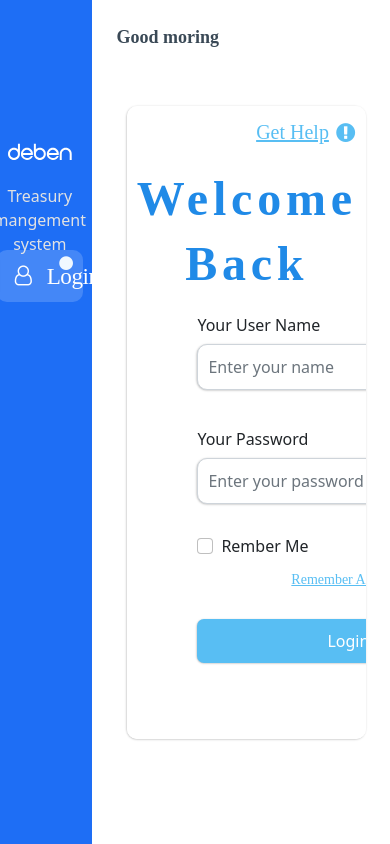
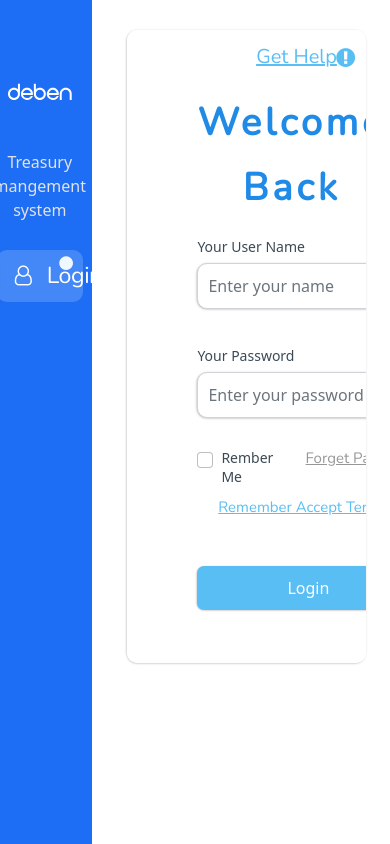
Before and after one commit to Maximus-Semo/dependLogin, a plain HTML site: page index.html in a window 390 px wide. Drawn offline with nearby package versions, Linux system fonts and the light colour scheme; files whose address does not match are found by name.

Commit message:
edit goodmoring

```diff
--- a/index.html
+++ b/index.html
@@ -8,7 +8,7 @@
     <link href="https://cdn.jsdelivr.net/npm/bootstrap@5.1.3/dist/css/bootstrap.min.css" rel="stylesheet" integrity="sha384-1BmE4kWBq78iYhFldvKuhfTAU6auU8tT94WrHftjDbrCEXSU1oBoqyl2QvZ6jIW3" crossorigin="anonymous">
     <!-- so i used font moon because it's loading fast and any one can use it -->
     <!-- i know font awesome and how i can working on , but people in front end advice if the task is small you can use font moon because is loading fast -->
-    <link rel="stylesheet" href="/icomoon/style.css">
+    <link rel="stylesheet" href="./icomoon/style.css">
     <script defer src="javscript.js"></script>
     <title>Login</title>
 </head>
@@ -34,18 +34,20 @@
 
 
 <!-- section welcome and form -->
+
     <div class="col-9 containerWelcome">
         <!-- the message good moring -->
         <div class="messageGoodMoring">
             <h5>Good moring</h5>
         </div>
+
         <!-- the section is from and welcome back -->
         <div class="col-10 contaienrForm">
             <div class="getGelpDiv">
             <a href="#">Get Help <span class="icon-exclamation-circle"></span></a>
             </div>
             <div class="welcomeBackH1">
-                <h1 >welcome Back</h1>
+            <h1 >Welcome Back</h1>
             </div>
             <!-- the the form -->
         <div class="containerForm col-sm-10">
--- a/style.css
+++ b/style.css
@@ -1,3 +1,4 @@
+@import url('https://fonts.googleapis.com/css2?family=Nunito:wght@200&display=swap');
 *{
     padding: 0;
     margin: 0;
@@ -10,7 +11,6 @@
     overflow: hidden;
 }
 .loginDesign{
-    overflow: hidden;
     background-color:#1E6EF5;
     width: 100%;
     height: 100vh !important;
@@ -24,7 +24,33 @@
     top:120px;
     text-align: center;
     color: #E2E2E2;
+    transition: all 0.5s;
+
 }
+@media screen and (max-width: 690px) {
+    .imgContainer {
+        position: absolute;
+        top: 30px;
+        transition: all 0.5s;
+    }
+    .imgContainer p{
+        position: absolute;
+        top: 100px;
+    }
+  }
+  @media screen and (max-width: 580px) {
+    .imgContainer {
+        position: absolute;
+        top: 60px;
+        transition: all 0.5s;
+    }
+    .imgContainer p{
+        position: absolute;
+        top: 90px;
+        transition: all 0.5s;
+    }
+  }
+
 .loginDesign img{
     width: 68%;
     height: 64px;
@@ -52,7 +78,7 @@
     left: 50px ;
     top: 10px;
     width: 10% !important;
-    font-family: 'Nunito';
+    font-family: 'Nunito', sans-serif;
     font-style: normal;
     font-weight: 400;
     font-size: 23.1689px;
@@ -82,21 +108,23 @@
 /*  the end here about logoDeben CSS */
 /* the form CSS */
 .containerWelcome{
-    display: flex;
-    justify-content: center;
-    align-items: center;
-    overflow: hidden;
-    position: relative;
+    margin: auto;
+}
+@media screen and (max-width: 500px) {
+.messageGoodMoring {
+    display: none;
+}
+
 }
 .messageGoodMoring{
-    position: absolute;
-    top: 25px;
-    left: 25px;
+    width: 150px;
+    height: 25px;
+    margin: 20px;
 }
 
 .messageGoodMoring h5{
     color: #3A4956;
-    font-family: 'Nunito';
+    font-family: 'Nunito', sans-serif;
     font-style: normal;
     font-weight: 700;
     font-size: 18px;
@@ -110,11 +138,9 @@
     /* card shadow */
     box-shadow: -0.5px 0.5px 2px rgba(0, 0, 0, 0.25);
     border-radius: 10px;
+    margin: auto;
     position: relative;
-    display: flex;
-    justify-content: center;
-    align-items: center;
-
+    top: 30px;
 }
 .getGelpDiv{
     width: 100px;
@@ -124,7 +150,7 @@
 }
 .getGelpDiv a{
     color: #58BEF3;
-    font-family: 'Nunito';
+    font-family: 'Nunito', sans-serif;
     font-style: normal;
     font-weight: 400;
     font-size: 20px;
@@ -144,10 +170,19 @@
     justify-content: center;
     background-color: #979797;
 }
-.welcomeBackH1 h1{
+@media screen and (max-width: 690px) {
+    .welcomeBackH1 h1 {
+        position: absolute;
+        top: 68px;
+        left: 70px;
+        font-size: 38px !important;
+        transition: all 0.5s;
+    }
+  }
+  .welcomeBackH1 h1{
     position: absolute;
     top: 60px;
-    font-family: 'Nunito';
+    font-family: 'Nunito', sans-serif;
     font-style: normal;
     font-weight: 600;
     font-size: 48px;
@@ -157,6 +192,7 @@
     text-align: center;
     letter-spacing: 0.1em;
     text-transform: capitalize;
+    transition: all 0.5s;
 
     /* Blue 1 */
 
@@ -173,6 +209,13 @@
     margin: 30px;
 }
 /* input name & input Password */
+.form-group .inputUserName:focus,
+.form-group .inputPasswod:focus{
+    box-shadow: none;
+    box-shadow: -0.5px 0.5px 10px rgba(0, 0, 0, 0.25);
+    border-radius: 10px;
+
+}
 .form-group .inputUserName,
 .form-group .inputPasswod{
     box-sizing: border-box;
@@ -182,16 +225,52 @@
     border-radius: 10px;
     padding: 10px;
 }
+@media screen and (max-width: 782px) {
+    .form-group .inputUserName,
+    .form-group .inputPasswod {
+        width: 120% !important;
+        display: flex;
+
+        transition: all 0.8s;
+    }
+}
+
+@media screen and (max-width: 580px) {
+    .form-group .inputUserName,
+    .form-group .inputPasswod {
+        width: 100% !important;
+        display: flex;
+        transition: all 0.5s;
+    }
+}
+.form-group label{
+    font-style: normal;
+    font-weight: 400;
+    font-size: 14px;
+    line-height: 19px;
+    display: flex;
+    align-items: center;
+    text-transform: capitalize;
+    color: #3A4956 ;
+}
+@media screen and (max-width: 780px) {
+    .form-group label{
+        width: 90%;
+        transition: all 0.5s;
+
+    }
+}
+
 .containerCheckAndForget{
     display: flex;
     justify-content: space-between;
     align-items: center;
 }
-.ForgetPassword  a{
-    font-family: 'Nunito';
+.ForgetPassword a{
+    font-family: 'Nunito', sans-serif;
     font-style: normal;
     font-weight: 300;
-    font-size: 14px;
+    font-size: 15px;
     line-height: 19px;
     display: flex;
     align-items: center;
@@ -210,10 +289,10 @@
     position:relative;
 }
 .rememberAccept a {
-    font-family: 'Nunito';
+    font-family: 'Nunito', sans-serif;
     font-style: normal;
     font-weight: 300;
-    font-size: 14px;
+    font-size: 15px;
     line-height: 19px;
     display: flex;
     align-items: center;
@@ -242,4 +321,13 @@
     box-shadow: -0.44px 0.44px 1.75px rgba(0, 0, 0, 0.25);
     border-radius: 7px;
     border: none;
+    transition: all 0.5s;
 }
+@media screen and (max-width: 690px) {
+    .btnLogindiv button {
+        padding: 10px 90px;
+        transition: all 0.5s;
+
+
+    }
+  }
```
Lines whose indentation alone changed are shown as unchanged.
